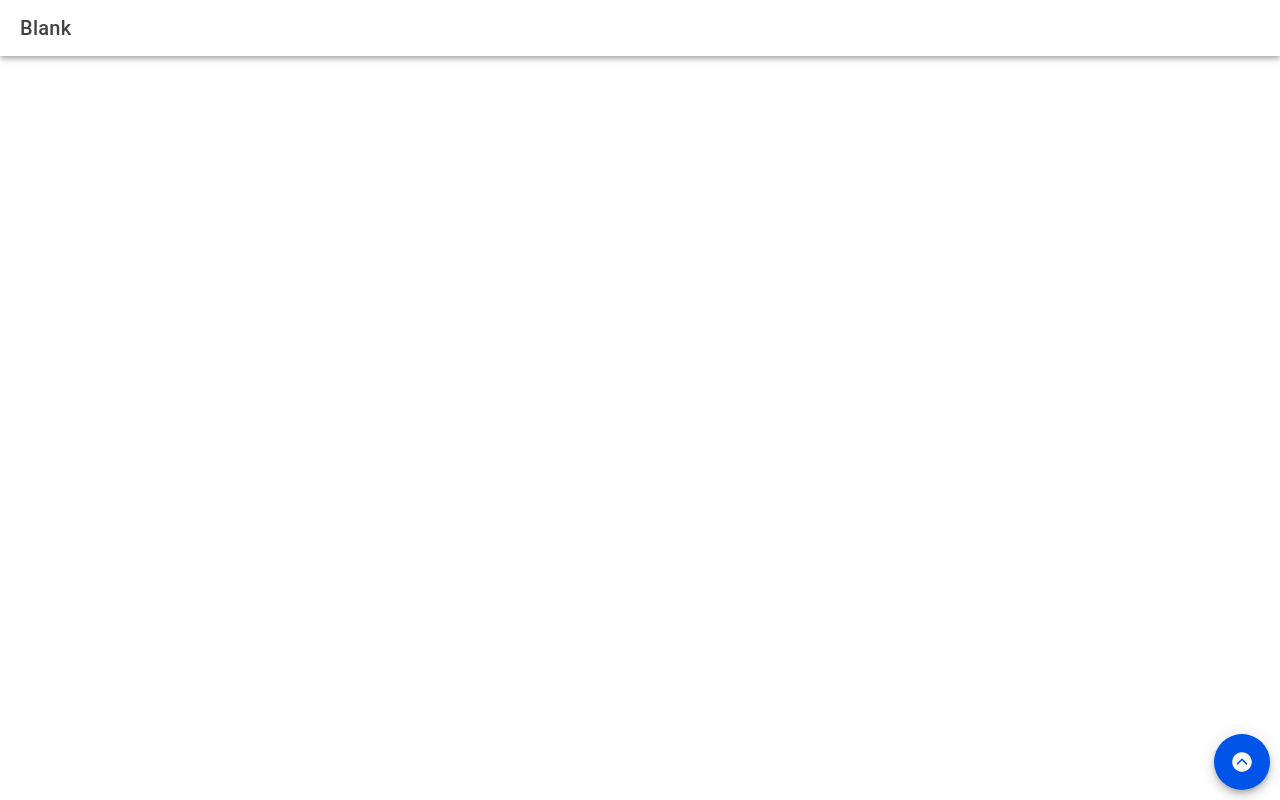
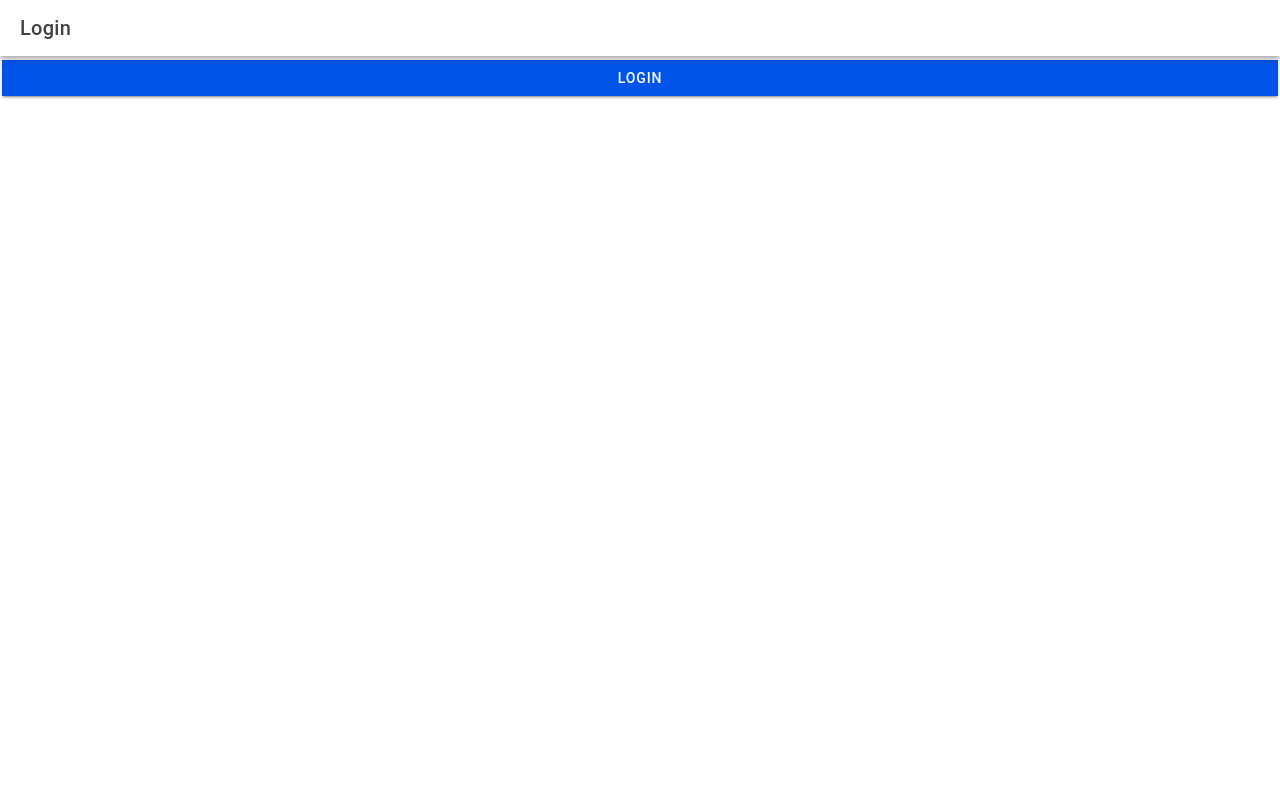
Before and after one commit to Yily1/it35a-mobile, a React (Vite) app: page / in a window 1280 px wide. Before the commit this address led to /home. Built offline with nearby package versions, Linux system fonts and the light colour scheme.

Commit message:
Change of code

```diff
--- a/src/App.tsx
+++ b/src/App.tsx
@@ -2,6 +2,8 @@ import { Redirect, Route } from 'react-router-dom';
 import { IonApp, IonRouterOutlet, setupIonicReact } from '@ionic/react';
 import { IonReactRouter } from '@ionic/react-router';
 import Home from './pages/Home';
+import Login from './pages/Login';
+import Menu from './pages/Menu';
 
 /* Core CSS required for Ionic components to work properly */
 import '@ionic/react/css/core.css';
@@ -39,12 +41,8 @@ const App: React.FC = () => (
   <IonApp>
     <IonReactRouter>
       <IonRouterOutlet>
-        <Route exact path="/home">
-          <Home />
-        </Route>
-        <Route exact path="/">
-          <Redirect to="/home" />
-        </Route>
+        <Route exact path="/" component={Login}></Route>
+        <Route path="/app" component={Menu}></Route>
       </IonRouterOutlet>
     </IonReactRouter>
   </IonApp>
--- a/src/pages/Home.tsx
+++ b/src/pages/Home.tsx
@@ -7,13 +7,14 @@ const Home: React.FC = () => {
     <IonPage>
       <IonHeader>
         <IonToolbar>
-          <IonTitle>Blank</IonTitle>
+          <IonTitle>Home</IonTitle>
+
         </IonToolbar>
       </IonHeader>
       <IonContent fullscreen>
         <IonHeader collapse="condense">
           <IonToolbar>
-            <IonTitle size="large">Blank</IonTitle>
+            <IonTitle size="large">Home</IonTitle>
           </IonToolbar>
         </IonHeader>
         <ExploreContainer />
--- a/src/pages/Login.tsx
+++ b/src/pages/Login.tsx
@@ -1,34 +1,27 @@
-import { IonButton, IonContent, IonHeader, IonMenuButton, IonPage, IonTitle, IonToolbar, useIonRouter } from '@ionic/react';
+import { IonPage, IonHeader, IonToolbar, IonButtons, IonMenuButton, IonTitle, IonContent, IonButton, useIonRouter } from '@ionic/react';
 
-
-const Login: React.FC = () => {
+const Login: React.FC = () =>{
   const navigation = useIonRouter();
-
   const doLogin = () => {
-        navigation.push('/app', 'forward', 'replace');
+    navigation.push ('/app','forward','replace');
   }
-
-  return (
+      return(
            <IonPage>
               <IonHeader>
                   <IonToolbar>
+                    <IonButtons>
                     <IonMenuButton></IonMenuButton>
-          <IonTitle>Template</IonTitle>
+                  </IonButtons>
+                  <IonTitle>Login</IonTitle>
                 </IonToolbar>
               </IonHeader>
               <IonContent fullscreen>
-                      <IonButton expand="full" onClick={() => doLogin()}>
+                <IonButton expand="full" onClick={()=> doLogin() }>
                   Login
                 </IonButton>
               </IonContent>
-
-
-
-
               </IonPage>
-
       );
 
 };
-
 export default Login;
--- a/src/pages/Menu.tsx
+++ b/src/pages/Menu.tsx
@@ -42,7 +42,7 @@ const Menu: React.FC = () =>{
         </IonMenu>
 
         <IonRouterOutlet id="main">
-          {}
+          {/* FIXED: lowercase "home" */}
           <Route exact path="/app/home" component={Home} />
 
           <Route exact path="/app">
--- a/src/pages/Template.tsx
+++ b/src/pages/Template.tsx
@@ -1,3 +1,4 @@
+
 import { IonPage, IonHeader, IonToolbar, IonButtons, IonMenuButton, IonTitle, IonContent } from '@ionic/react';
 
 const Template: React.FC = () =>{
```
Lines whose indentation alone changed are shown as unchanged.
